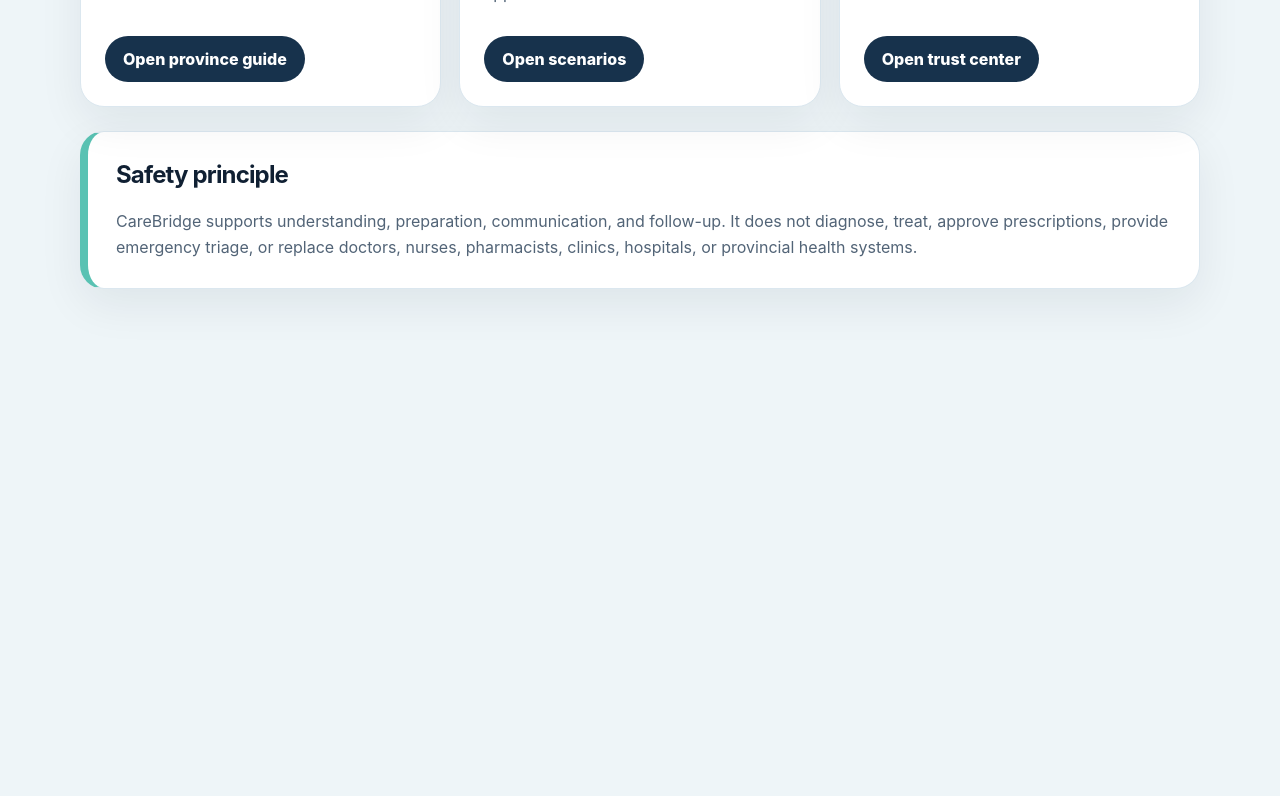
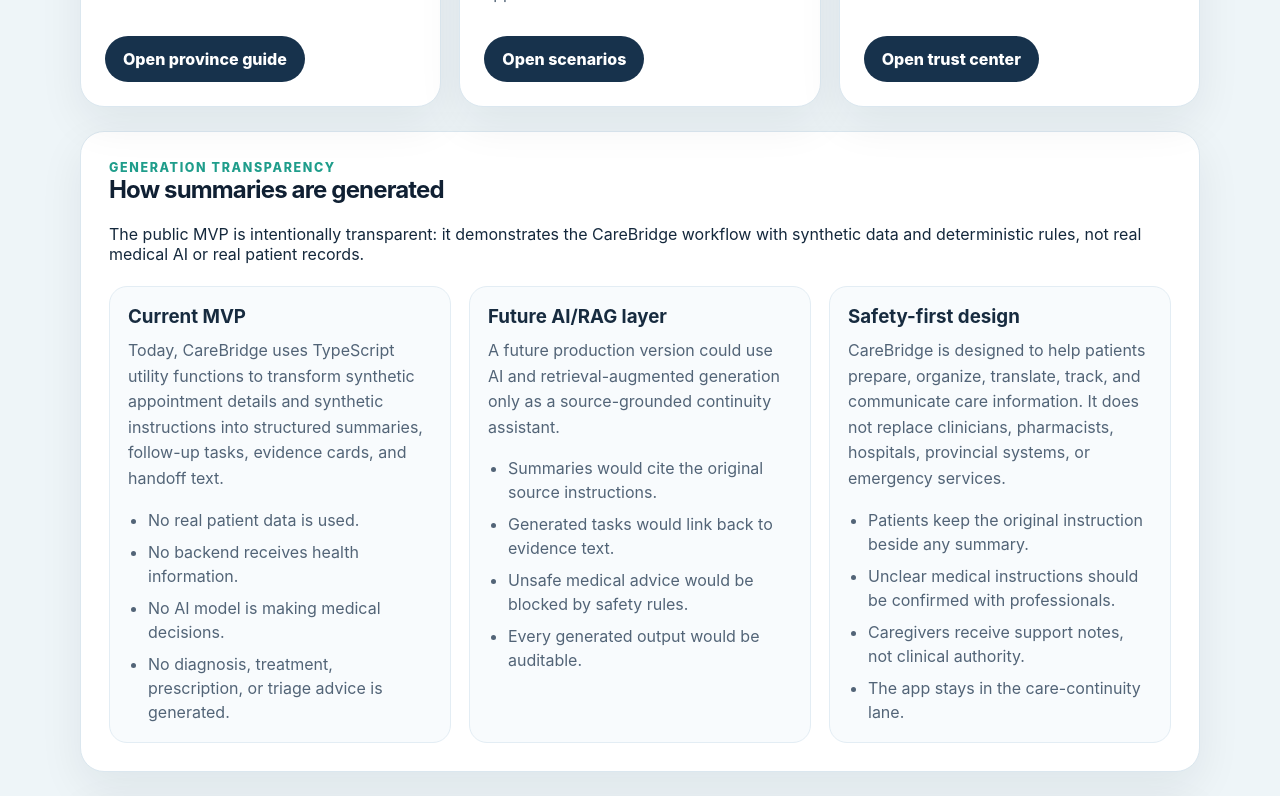
Before and after one commit to Kushrishi/carebridge-canada, a React (Vite) app: page / in a window 1280 px wide. Shown: the part 1580-2376 px from the top of the page. Before the commit the page ends 1925 px from the top, so only its background shows below. Built offline with nearby package versions, Linux system fonts and the light colour scheme.

Commit message:
Add summary generation transparency
Explain that the public MVP uses synthetic data and deterministic TypeScript rules while defining how a future AI and RAG layer would require source grounding, safety rules, and auditability.

```diff
--- a/src/App.css
+++ b/src/App.css
@@ -1420,3 +1420,50 @@ a:focus-visible {
     grid-template-columns: 1fr;
   }
 }
+
+.generation-explainer-section {
+  margin-bottom: 24px;
+  padding: 28px;
+  border: 1px solid #dbe7ef;
+  border-radius: 24px;
+  background: white;
+  box-shadow: 0 16px 45px rgba(8, 23, 42, 0.07);
+}
+
+.generation-explainer-grid {
+  display: grid;
+  grid-template-columns: repeat(3, 1fr);
+  gap: 18px;
+  margin-top: 22px;
+}
+
+.generation-explainer-grid article {
+  border: 1px solid #e3edf4;
+  border-radius: 18px;
+  padding: 18px;
+  background: #f8fbfd;
+}
+
+.generation-explainer-grid h3 {
+  margin-bottom: 10px;
+}
+
+.generation-explainer-grid p {
+  color: #526477;
+  line-height: 1.6;
+}
+
+.generation-explainer-grid ul {
+  display: grid;
+  gap: 8px;
+  margin: 0;
+  padding-left: 20px;
+  color: #526477;
+  line-height: 1.5;
+}
+
+@media (max-width: 900px) {
+  .generation-explainer-grid {
+    grid-template-columns: 1fr;
+  }
+}
--- a/src/App.tsx
+++ b/src/App.tsx
@@ -15,6 +15,7 @@ import { ExportReadyPassport } from './components/ExportReadyPassport';
 import { SyntheticScenarioLibrary } from './components/SyntheticScenarioLibrary';
 import { TrustCenter } from './components/TrustCenter';
 import { CopyReadyCaregiverMessage } from './components/CopyReadyCaregiverMessage';
+import { SummaryGenerationExplainer } from './components/SummaryGenerationExplainer';
 
 function App() {
   const [activeView, setActiveView] = useState<AppView>('overview');
@@ -255,6 +256,8 @@ function OverviewSection({
           </button>
         </article>
       </section>
+
+      <SummaryGenerationExplainer />
     </>
   );
 }
--- /dev/null
+++ b/src/components/SummaryGenerationExplainer.tsx
@@ -0,0 +1,66 @@
+export function SummaryGenerationExplainer() {
+  return (
+    <section
+      className="generation-explainer-section"
+      aria-labelledby="generation-explainer-title"
+    >
+      <div className="section-heading">
+        <p className="eyebrow">Generation transparency</p>
+        <h2 id="generation-explainer-title">How summaries are generated</h2>
+        <p>
+          The public MVP is intentionally transparent: it demonstrates the
+          CareBridge workflow with synthetic data and deterministic rules, not
+          real medical AI or real patient records.
+        </p>
+      </div>
+
+      <div className="generation-explainer-grid">
+        <article>
+          <h3>Current MVP</h3>
+          <p>
+            Today, CareBridge uses TypeScript utility functions to transform
+            synthetic appointment details and synthetic instructions into
+            structured summaries, follow-up tasks, evidence cards, and handoff
+            text.
+          </p>
+          <ul>
+            <li>No real patient data is used.</li>
+            <li>No backend receives health information.</li>
+            <li>No AI model is making medical decisions.</li>
+            <li>No diagnosis, treatment, prescription, or triage advice is generated.</li>
+          </ul>
+        </article>
+
+        <article>
+          <h3>Future AI/RAG layer</h3>
+          <p>
+            A future production version could use AI and retrieval-augmented
+            generation only as a source-grounded continuity assistant.
+          </p>
+          <ul>
+            <li>Summaries would cite the original source instructions.</li>
+            <li>Generated tasks would link back to evidence text.</li>
+            <li>Unsafe medical advice would be blocked by safety rules.</li>
+            <li>Every generated output would be auditable.</li>
+          </ul>
+        </article>
+
+        <article>
+          <h3>Safety-first design</h3>
+          <p>
+            CareBridge is designed to help patients prepare, organize,
+            translate, track, and communicate care information. It does not
+            replace clinicians, pharmacists, hospitals, provincial systems, or
+            emergency services.
+          </p>
+          <ul>
+            <li>Patients keep the original instruction beside any summary.</li>
+            <li>Unclear medical instructions should be confirmed with professionals.</li>
+            <li>Caregivers receive support notes, not clinical authority.</li>
+            <li>The app stays in the care-continuity lane.</li>
+          </ul>
+        </article>
+      </div>
+    </section>
+  );
+}
```
Also changed, not shown: 2 other files (tests, documents, lock files or other folders).
